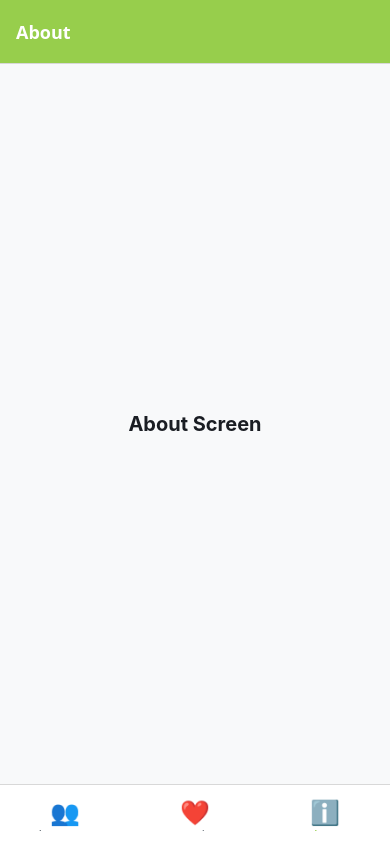
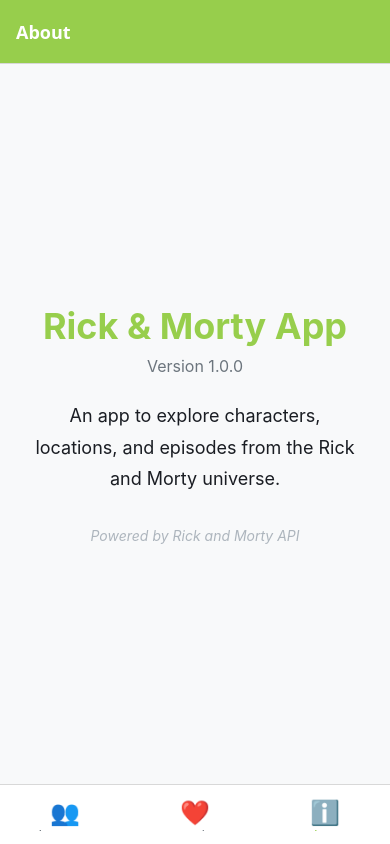
Before and after one commit to pradoeduardoluiz/reactive-native-rick-morty-app, a React Native app: screen /About in a window 390 px wide. Built offline with nearby package versions, Linux system fonts and the light colour scheme.

Commit message:
feat: create placeholder screens for navigation

```diff
--- /dev/null
+++ b/src/features/about/screens/AboutScreen.tsx
@@ -0,0 +1,58 @@
+/**
+ * About Screen
+ * Information about the app
+ */
+
+import { StyleSheet, Text, View } from 'react-native';
+
+import { theme } from '../../../theme';
+import type { TabScreenProps } from '../../../navigation/types';
+
+type Props = TabScreenProps<'About'>;
+
+export function AboutScreen({ navigation }: Props) {
+  return (
+    <View style={styles.container}>
+      <Text style={styles.title}>Rick & Morty App</Text>
+      <Text style={styles.version}>Version 1.0.0</Text>
+      <Text style={styles.description}>
+        An app to explore characters, locations, and episodes from the Rick and Morty universe.
+      </Text>
+      <Text style={styles.api}>Powered by Rick and Morty API</Text>
+    </View>
+  );
+}
+
+const styles = StyleSheet.create({
+  container: {
+    flex: 1,
+    justifyContent: 'center',
+    alignItems: 'center',
+    backgroundColor: theme.colors.background,
+    padding: theme.spacing.xl,
+  },
+  title: {
+    fontSize: theme.typography.fontSize['4xl'],
+    fontWeight: theme.typography.fontWeight.bold,
+    color: theme.colors.primary,
+    marginBottom: theme.spacing.sm,
+    textAlign: 'center',
+  },
+  version: {
+    fontSize: theme.typography.fontSize.base,
+    color: theme.colors.textSecondary,
+    marginBottom: theme.spacing.lg,
+  },
+  description: {
+    fontSize: theme.typography.fontSize.lg,
+    color: theme.colors.text,
+    textAlign: 'center',
+    lineHeight: theme.typography.lineHeight.relaxed * theme.typography.fontSize.lg,
+    marginBottom: theme.spacing.xl,
+  },
+  api: {
+    fontSize: theme.typography.fontSize.sm,
+    color: theme.colors.textLight,
+    fontStyle: 'italic',
+  },
+});
--- /dev/null
+++ b/src/features/about/screens/index.ts
@@ -0,0 +1,5 @@
+/**
+ * About feature screens
+ */
+
+export { AboutScreen } from './AboutScreen';
--- /dev/null
+++ b/src/features/characters/screens/CharacterDetailScreen.tsx
@@ -0,0 +1,48 @@
+/**
+ * Character Detail Screen
+ * Displays detailed information about a specific character
+ */
+
+import { StyleSheet, Text, View } from 'react-native';
+
+import { theme } from '../../../theme';
+import type { RootStackScreenProps } from '../../../navigation/types';
+
+type Props = RootStackScreenProps<'CharacterDetail'>;
+
+export function CharacterDetailScreen({ route }: Props) {
+  const { characterId } = route.params;
+
+  return (
+    <View style={styles.container}>
+      <Text style={styles.title}>Character Detail</Text>
+      <Text style={styles.subtitle}>Character ID: {characterId}</Text>
+      <Text style={styles.info}>Coming soon...</Text>
+    </View>
+  );
+}
+
+const styles = StyleSheet.create({
+  container: {
+    flex: 1,
+    justifyContent: 'center',
+    alignItems: 'center',
+    backgroundColor: theme.colors.background,
+    padding: theme.spacing.lg,
+  },
+  title: {
+    fontSize: theme.typography.fontSize['3xl'],
+    fontWeight: theme.typography.fontWeight.bold,
+    color: theme.colors.text,
+    marginBottom: theme.spacing.md,
+  },
+  subtitle: {
+    fontSize: theme.typography.fontSize.xl,
+    color: theme.colors.primary,
+    marginBottom: theme.spacing.sm,
+  },
+  info: {
+    fontSize: theme.typography.fontSize.lg,
+    color: theme.colors.textSecondary,
+  },
+});
--- /dev/null
+++ b/src/features/characters/screens/CharactersListScreen.tsx
@@ -0,0 +1,40 @@
+/**
+ * Characters List Screen
+ * Displays a list of all characters from Rick and Morty
+ */
+
+import { StyleSheet, Text, View } from 'react-native';
+
+import { theme } from '../../../theme';
+import type { TabScreenProps } from '../../../navigation/types';
+
+type Props = TabScreenProps<'Characters'>;
+
+export function CharactersListScreen({ navigation }: Props) {
+  return (
+    <View style={styles.container}>
+      <Text style={styles.title}>Characters List</Text>
+      <Text style={styles.subtitle}>Coming soon...</Text>
+    </View>
+  );
+}
+
+const styles = StyleSheet.create({
+  container: {
+    flex: 1,
+    justifyContent: 'center',
+    alignItems: 'center',
+    backgroundColor: theme.colors.background,
+    padding: theme.spacing.lg,
+  },
+  title: {
+    fontSize: theme.typography.fontSize['3xl'],
+    fontWeight: theme.typography.fontWeight.bold,
+    color: theme.colors.text,
+    marginBottom: theme.spacing.md,
+  },
+  subtitle: {
+    fontSize: theme.typography.fontSize.lg,
+    color: theme.colors.textSecondary,
+  },
+});
--- /dev/null
+++ b/src/features/characters/screens/index.ts
@@ -0,0 +1,6 @@
+/**
+ * Characters feature screens
+ */
+
+export { CharactersListScreen } from './CharactersListScreen';
+export { CharacterDetailScreen } from './CharacterDetailScreen';
--- /dev/null
+++ b/src/features/favorites/screens/FavoritesScreen.tsx
@@ -0,0 +1,47 @@
+/**
+ * Favorites Screen
+ * Displays user's favorite characters
+ */
+
+import { StyleSheet, Text, View } from 'react-native';
+
+import { theme } from '../../../theme';
+import type { TabScreenProps } from '../../../navigation/types';
+
+type Props = TabScreenProps<'Favorites'>;
+
+export function FavoritesScreen({ navigation }: Props) {
+  return (
+    <View style={styles.container}>
+      <Text style={styles.title}>Favorites</Text>
+      <Text style={styles.subtitle}>Your favorite characters will appear here</Text>
+      <Text style={styles.info}>Coming soon...</Text>
+    </View>
+  );
+}
+
+const styles = StyleSheet.create({
+  container: {
+    flex: 1,
+    justifyContent: 'center',
+    alignItems: 'center',
+    backgroundColor: theme.colors.background,
+    padding: theme.spacing.lg,
+  },
+  title: {
+    fontSize: theme.typography.fontSize['3xl'],
+    fontWeight: theme.typography.fontWeight.bold,
+    color: theme.colors.text,
+    marginBottom: theme.spacing.md,
+  },
+  subtitle: {
+    fontSize: theme.typography.fontSize.lg,
+    color: theme.colors.textSecondary,
+    marginBottom: theme.spacing.sm,
+    textAlign: 'center',
+  },
+  info: {
+    fontSize: theme.typography.fontSize.base,
+    color: theme.colors.textLight,
+  },
+});
--- /dev/null
+++ b/src/features/favorites/screens/index.ts
@@ -0,0 +1,5 @@
+/**
+ * Favorites feature screens
+ */
+
+export { FavoritesScreen } from './FavoritesScreen';
--- a/src/navigation/RootNavigator.tsx
+++ b/src/navigation/RootNavigator.tsx
@@ -5,25 +5,13 @@
 
 import { NavigationContainer } from '@react-navigation/native';
 import { createNativeStackNavigator } from '@react-navigation/native-stack';
-import { StyleSheet, Text, View } from 'react-native';
 
+import { CharacterDetailScreen } from '../features/characters/screens';
 import { theme } from '../theme';
 import { TabNavigator } from './TabNavigator';
 import type { RootStackParamList } from './types';
 
 const Stack = createNativeStackNavigator<RootStackParamList>();
-
-/**
- * Placeholder for Character Detail Screen
- * Will be replaced with actual implementation later
- */
-function CharacterDetailScreen() {
-  return (
-    <View style={styles.placeholder}>
-      <Text style={styles.placeholderText}>Character Detail Screen</Text>
-    </View>
-  );
-}
 
 /**
  * Root Navigator Component
@@ -60,17 +48,3 @@ export function RootNavigator() {
     </NavigationContainer>
   );
 }
-
-const styles = StyleSheet.create({
-  placeholder: {
-    flex: 1,
-    justifyContent: 'center',
-    alignItems: 'center',
-    backgroundColor: theme.colors.background,
-  },
-  placeholderText: {
-    fontSize: theme.typography.fontSize.xl,
-    fontWeight: theme.typography.fontWeight.bold,
-    color: theme.colors.text,
-  },
-});
--- a/src/navigation/TabNavigator.tsx
+++ b/src/navigation/TabNavigator.tsx
@@ -4,39 +4,15 @@
  */
 
 import { createBottomTabNavigator } from '@react-navigation/bottom-tabs';
-import { StyleSheet, Text, View } from 'react-native';
+import { Text } from 'react-native';
 
+import { AboutScreen } from '../features/about/screens';
+import { CharactersListScreen } from '../features/characters/screens';
+import { FavoritesScreen } from '../features/favorites/screens';
 import { theme } from '../theme';
 import type { TabParamList } from './types';
 
 const Tab = createBottomTabNavigator<TabParamList>();
-
-/**
- * Placeholder screens - will be replaced with actual screens later
- */
-function CharactersScreen() {
-  return (
-    <View style={styles.placeholder}>
-      <Text style={styles.placeholderText}>Characters Screen</Text>
-    </View>
-  );
-}
-
-function FavoritesScreen() {
-  return (
-    <View style={styles.placeholder}>
-      <Text style={styles.placeholderText}>Favorites Screen</Text>
-    </View>
-  );
-}
-
-function AboutScreen() {
-  return (
-    <View style={styles.placeholder}>
-      <Text style={styles.placeholderText}>About Screen</Text>
-    </View>
-  );
-}
 
 /**
  * Tab Navigator Component
@@ -67,7 +43,7 @@ export function TabNavigator() {
     >
       <Tab.Screen
         name="Characters"
-        component={CharactersScreen}
+        component={CharactersListScreen}
         options={{
           title: 'Characters',
           tabBarIcon: ({ color }) => <Text style={{ fontSize: 24, color }}>👥</Text>,
@@ -92,17 +68,3 @@ export function TabNavigator() {
     </Tab.Navigator>
   );
 }
-
-const styles = StyleSheet.create({
-  placeholder: {
-    flex: 1,
-    justifyContent: 'center',
-    alignItems: 'center',
-    backgroundColor: theme.colors.background,
-  },
-  placeholderText: {
-    fontSize: theme.typography.fontSize.xl,
-    fontWeight: theme.typography.fontWeight.bold,
-    color: theme.colors.text,
-  },
-});
```
Also changed, not shown: 1 other file (tests, documents, lock files or other folders).
